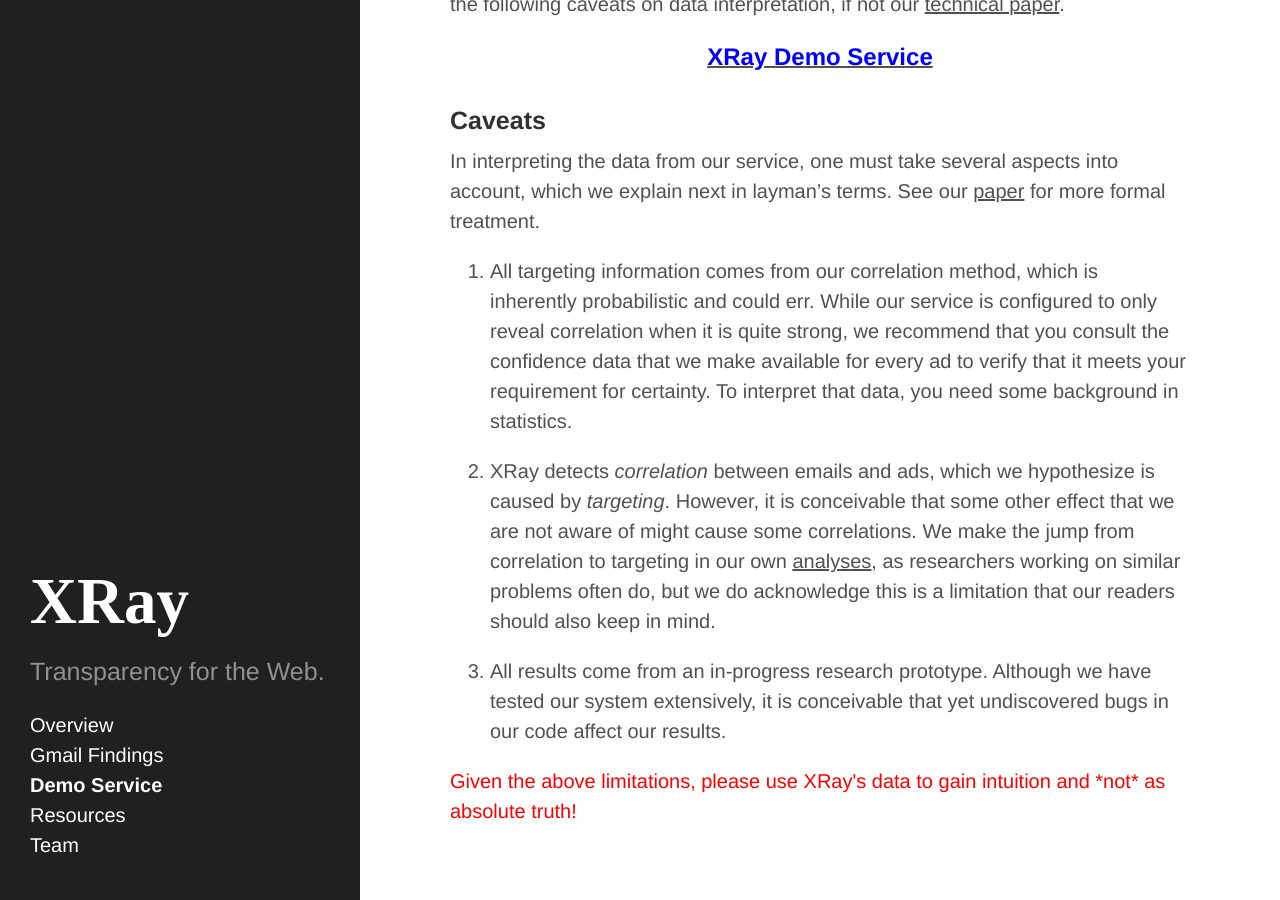
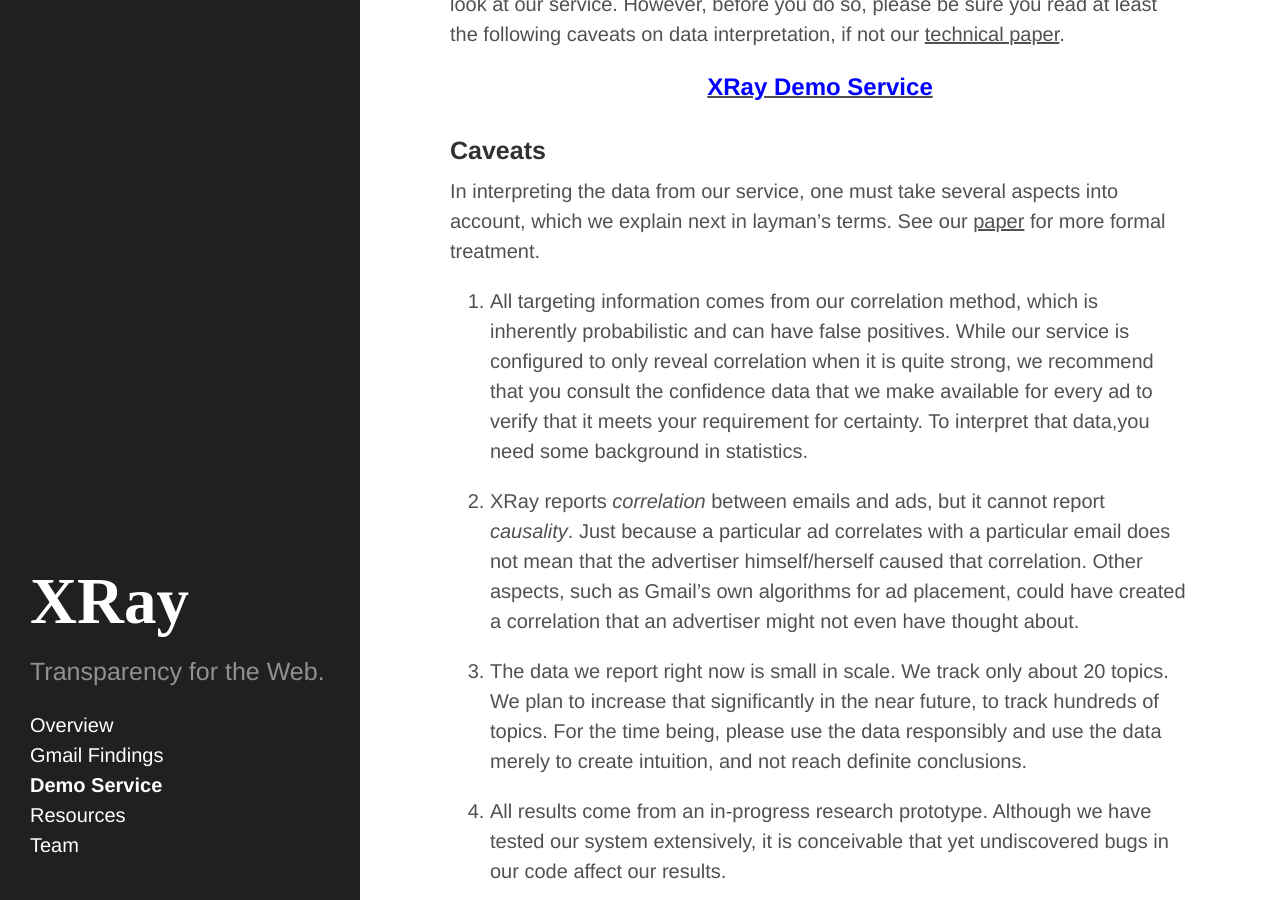
Before and after one commit to columbia/xray, a Jekyll site: the page built from gmail-demo.md, in a window 1280 px wide and 900 px high, scrolled down 691 px. Built offline with Jekyll 4.4.1, drawn with Linux system fonts in a browser that asks for light colours; Markdown is read by kramdown in place of the engine named in the settings; some of the changed text lies outside the part shown.

Commit message:
done now.

```diff
--- a/gmail-demo.md
+++ b/gmail-demo.md
@@ -5,12 +5,13 @@ title: Demo Service
 
 We wrapped XRay's Gmail implementation into a demo service, which
 continuously collects ads and reports those strongly correlated with
-some topics in a list of about a hundred topics.  Topics include
-various diseases, pregnancy, race, sexual orientation, divorce, debt, etc.
-Our service creates one email for each topic, consisting of keywords closely
-related to that topic (e.g., the depression-related email included <i>depression</i>,
-<i>depressed</i>, and <i>sad</i>; the pregnancy email included <i>pregnancy</i>
-and <i>pregnant</i>).
+some topics in a dictionary of topics.  Right now, the service
+tracks ads for only 20 or so topics (including various diseases, pregnancy,
+race, sexual orientation, divorce, debt, etc.), but we plan to extend
+that soon to track hundreds of topics.  The service creates one email
+for each topic, consisting of keywords closely related to that topic
+(e.g., the depression-related email included <i>depression</i>, <i>depressed</i>,
+and <i>sad</i>; the pregnancy email included <i>pregnancy</i> and <i>pregnant</i>).
 
 Using our service, we've already found some pretty interesting associations,
 about which you can read on our <a href="{{ site.baseurl }}/findings/">
@@ -38,21 +39,24 @@ into account, which we explain next in layman's terms.  See our
 [paper]({{ site.baseurl }}/public/usenix14lecuyer.pdf) for more formal treatment.
 
 1. All targeting information comes from our correlation method, which is
-inherently probabilistic and could err.  While our service is configured
-to only reveal correlation when it is quite strong, we recommend that you
-consult the confidence data that we make available for every ad to verify
-that it meets your requirement for certainty.  To interpret that data,
-you need some background in statistics.
+inherently probabilistic and can have false positives.  While our service
+is configured to only reveal correlation when it is quite strong, we
+recommend that you consult the confidence data that we make available for
+every ad to verify that it meets your requirement for certainty.  To interpret
+that data,you need some background in statistics.
 
-2. XRay detects *correlation* between emails and ads, which we
-hypothesize is caused by *targeting*.  However, it is conceivable
-that some other effect that we are not aware of might cause some
-correlations.  We make the jump from correlation to targeting
-in our own [analyses]({{ site.baseurl }}/findings/), as researchers
-working on similar problems often do, but we do acknowledge this is a
-limitation that our readers should also keep in mind.
+2. XRay reports *correlation* between emails and ads, but it cannot
+report *causality*.  Just because a particular ad correlates with a particular
+email does not mean that the advertiser himself/herself caused that correlation.
+Other aspects, such as Gmail's own algorithms for ad placement, could have
+created a correlation that an advertiser might not even have thought about.
 
-3. All results come from an in-progress research prototype.  Although we
+3. The data we report right now is small in scale.  We track only about 20
+topics. We plan to increase that significantly in the near future, to
+track hundreds of topics.  For the time being, please use the data responsibly
+and use the data merely to create intuition, and not reach definite conclusions.
+
+4. All results come from an in-progress research prototype.  Although we
 have tested our system extensively, it is conceivable that yet undiscovered
 bugs in our code affect our results.
 
```
Also changed, not shown: findings.md (+20 -16 lines).
